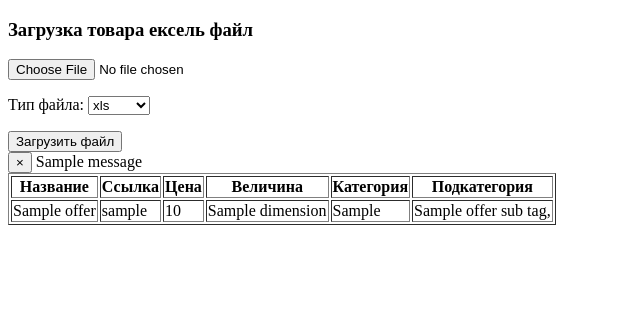
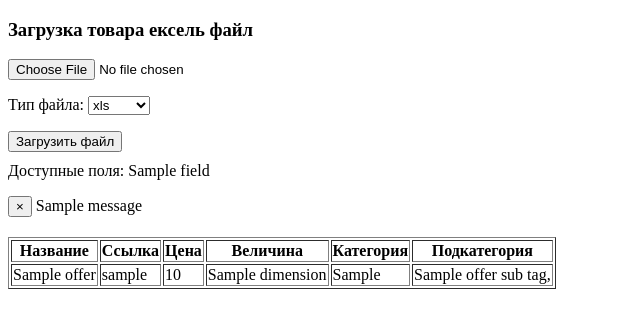
Before and after one commit to kinoafisharu/analitika, a Django app: template templates/home.html in a window 1280 px wide. Shown: the top 328 px of the page, without its empty margins (0-640 px from the left). Run offline with Django 3.2, Linux system fonts and the light colour scheme; the template is opened without the code that fills it: most values are stand-ins (such as "Sample title", 1, 10 or a date in 2020); one stand-in notice (Sample message) is shown.

Commit message:
add fiels

```diff
--- a/import/views.py
+++ b/import/views.py
@@ -8,6 +8,7 @@ from django.utils.datastructures import MultiValueDictKeyError
 
 def home(request):
     offers = Offers.objects.all()
+    field = [f.name for f in Offers._meta.get_fields()]
     if request.POST:
         try:
             file = request.FILES['file']
--- a/templates/home.html
+++ b/templates/home.html
@@ -23,16 +23,20 @@
         <button type="submit" class="btn btn-primary">Загрузить файл</button>
     </div>
     </form>
+    <p style="margin-top: 10px">
+        Доступные поля:
+    {{ field }}
+    </p>
 </div>
 {% for message in messages %}
-  <div class="alert {{ message.tags }} alert-dismissible" role="alert">
+  <div class="alert {{ message.tags }} alert-dismissible" role="alert" style="margin-top: 10px">
     <button type="button" class="close" data-dismiss="alert" aria-label="Close">
       <span aria-hidden="true">&times;</span>
     </button>
     {{ message }}
   </div>
 {% endfor %}
-<table border="1">
+<table border="1" style="margin-top: 20px">
     <thead>
             <tr>
                 <th>Название</th>
```
